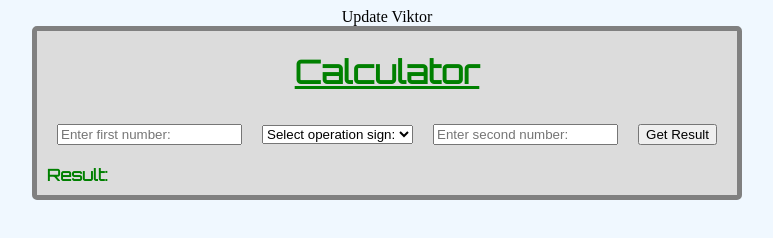
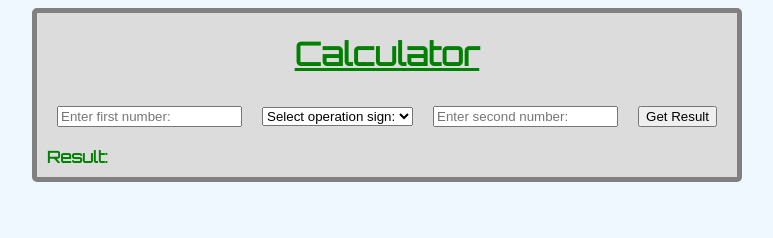
Before and after one commit to crunck78/Calculator, a plain HTML site: page index.html in a window 1280 px wide. Shown: the whole page, without its empty margins (253-1026 px from the left). Drawn offline with Linux system fonts and the light colour scheme.

Commit message:
Update index.html

```diff
--- a/index.html
+++ b/index.html
@@ -11,7 +11,6 @@
 </head>
 
 <body>
-	Update Viktor
 	<!--Bild von <a href="https://pixabay.com/de/users/TheDigitalArtist-202249/?utm_source=link-attribution&amp;utm_medium=referral&amp;utm_campaign=image&amp;utm_content=4009714">Pete Linforth</a> auf <a href="https://pixabay.com/de/?utm_source=link-attribution&amp;utm_medium=referral&amp;utm_campaign=image&amp;utm_content=4009714">Pixabay</a>"-->
 	<div class="calculator">
 		<!--<img src="img/matrix-4009714_640.jpg" alt="matrix-image" class="calculator-img">-->
```
